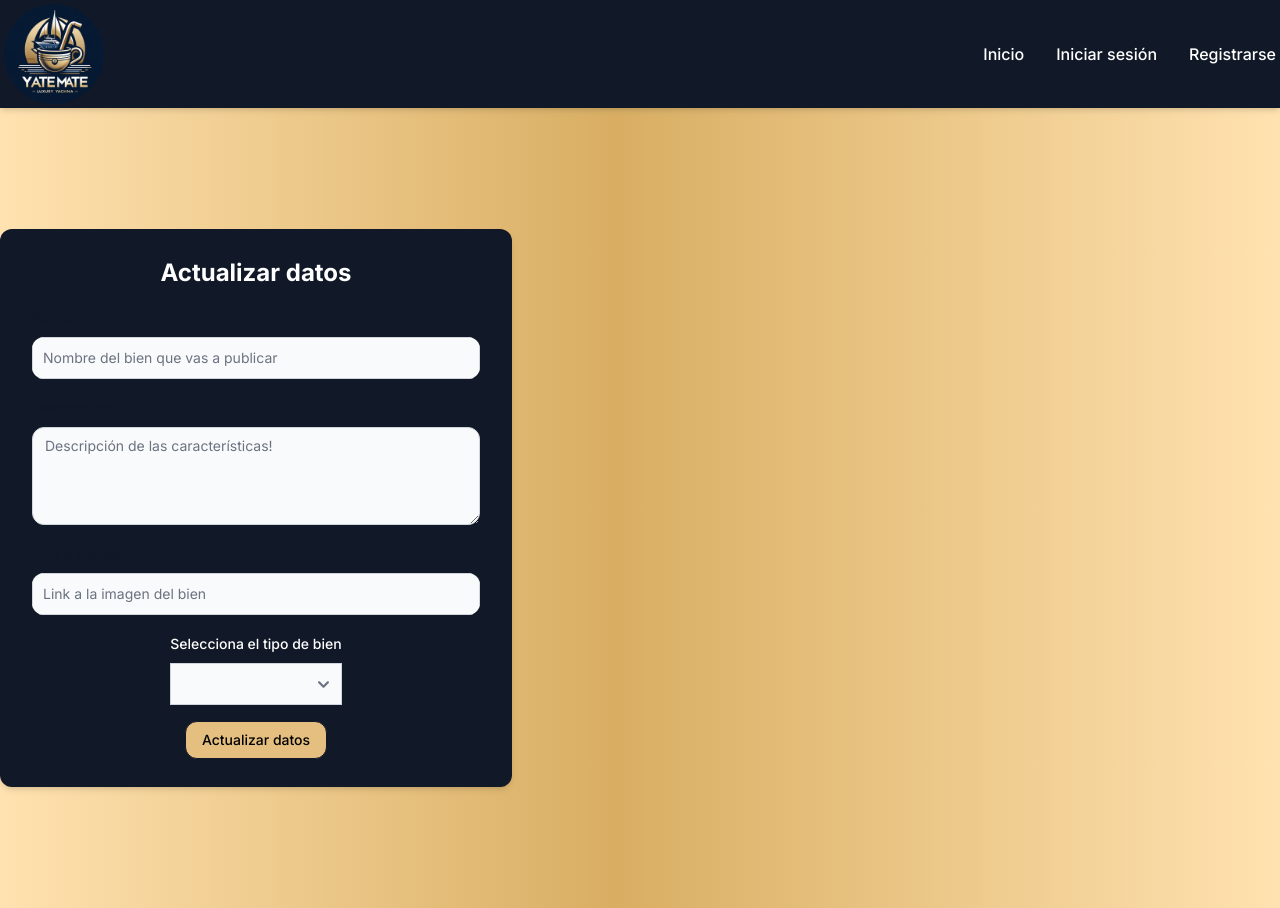
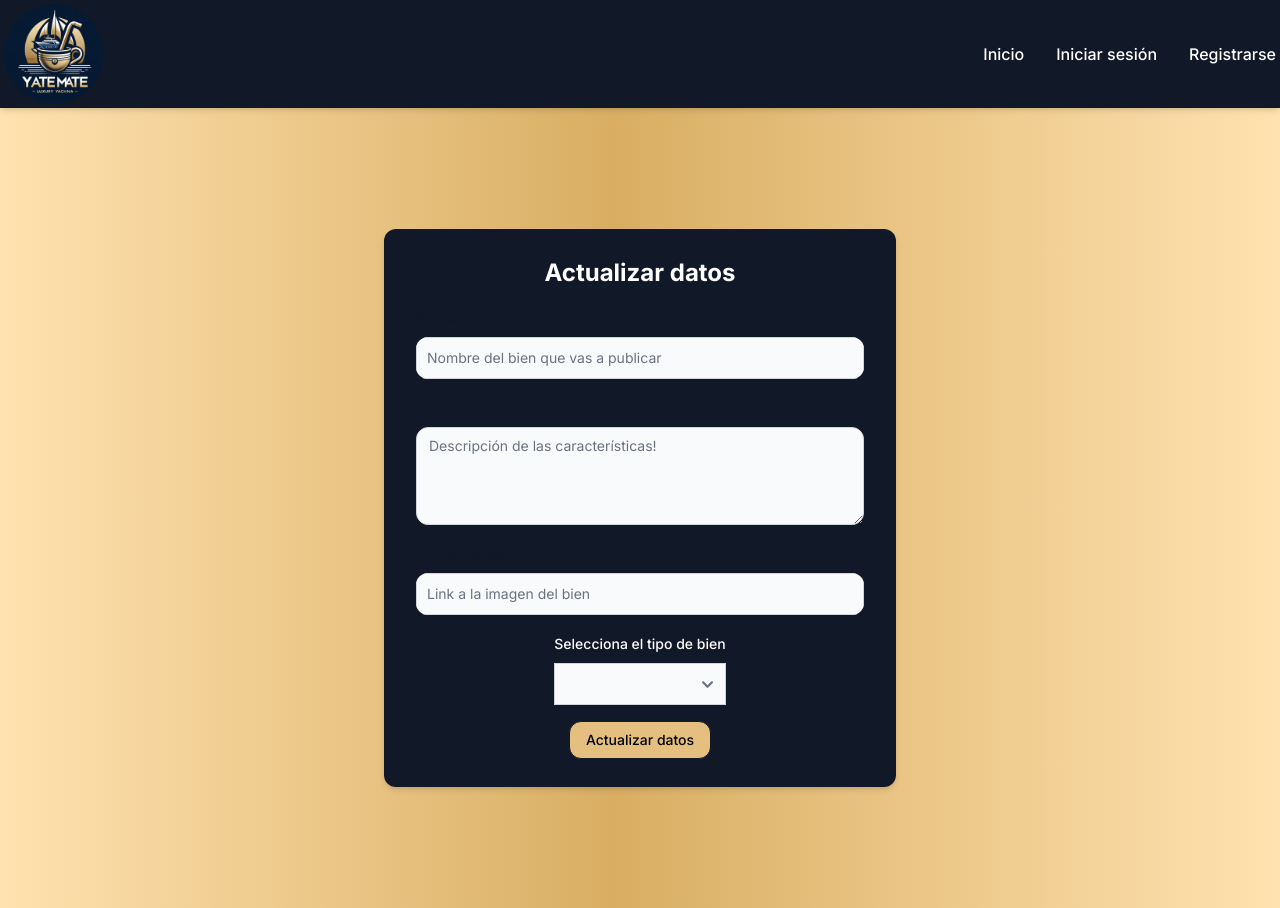
Before and after one commit to zoroskr/dock-hub, a Next.js app: page /posts/modificar/1 in a window 1280 px wide. Built offline with nearby package versions, Linux system fonts and the light colour scheme; no server answers; the database is empty.

Commit message:
No mostrar embarcaciones a no titulares y centrar form de editar perfil

```diff
--- a/src/app/page.js
+++ b/src/app/page.js
@@ -16,6 +16,9 @@ export default function Home() {
       try {
         let fetchedPosts = await getPosts();
         fetchedPosts = fetchedPosts.filter(p => p.owner !== localStorage.getItem('id'));
+        if (localStorage.getItem('verified') == 'false') {
+          fetchedPosts = fetchedPosts.filter(p => p.type != 'Embarcaciones');
+        }
         setPosts(fetchedPosts);
         setLoading(false);
         console.log('useEffect: posts fetched', fetchedPosts); // Depuración
--- a/src/app/posts/modificar/[id]/page.jsx
+++ b/src/app/posts/modificar/[id]/page.jsx
@@ -23,10 +23,12 @@ const page = () => {
   , []);
 
   return (
-    <PostsForm
-      post={post}
-      title="Actualizar datos"
-    ></PostsForm>
+    <div className='grid place-items-center'>
+      <PostsForm
+        post={post}
+        title="Actualizar datos"
+      ></PostsForm>
+    </div>
   )
 }
 
```
